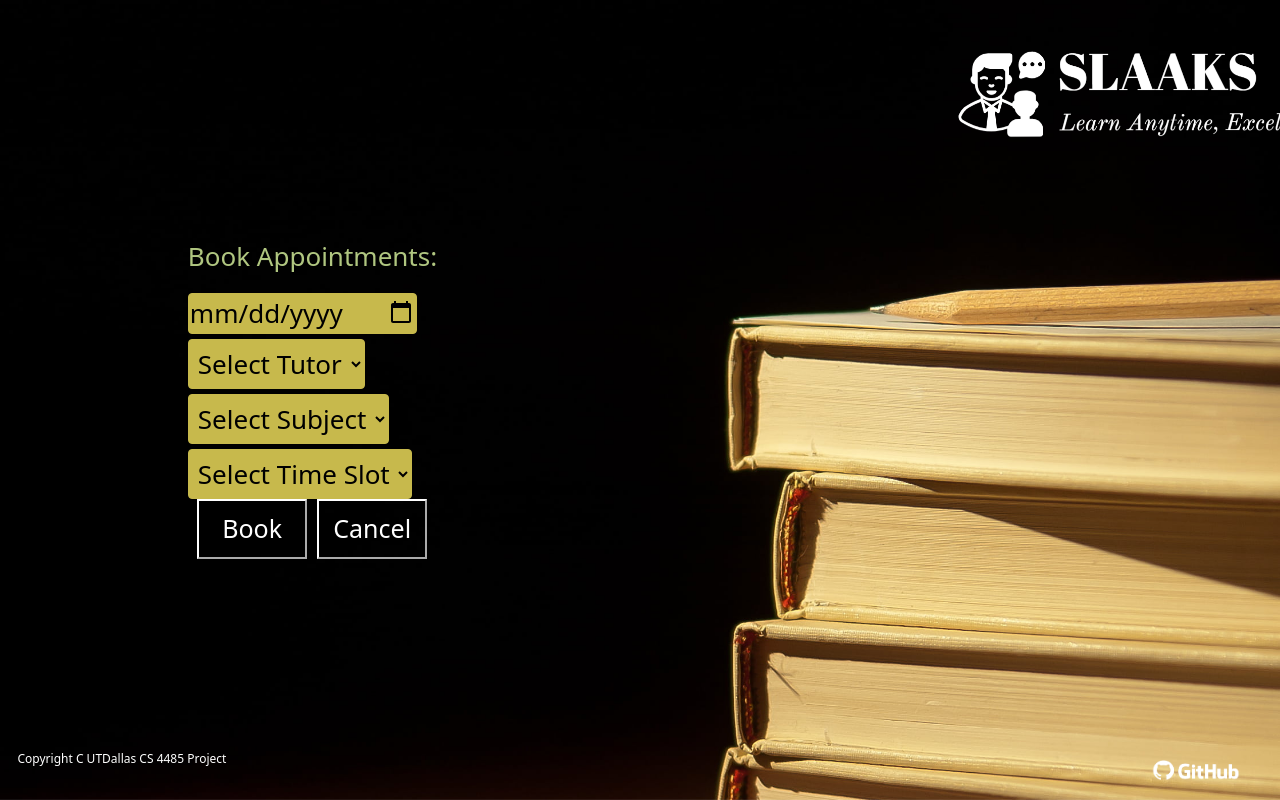
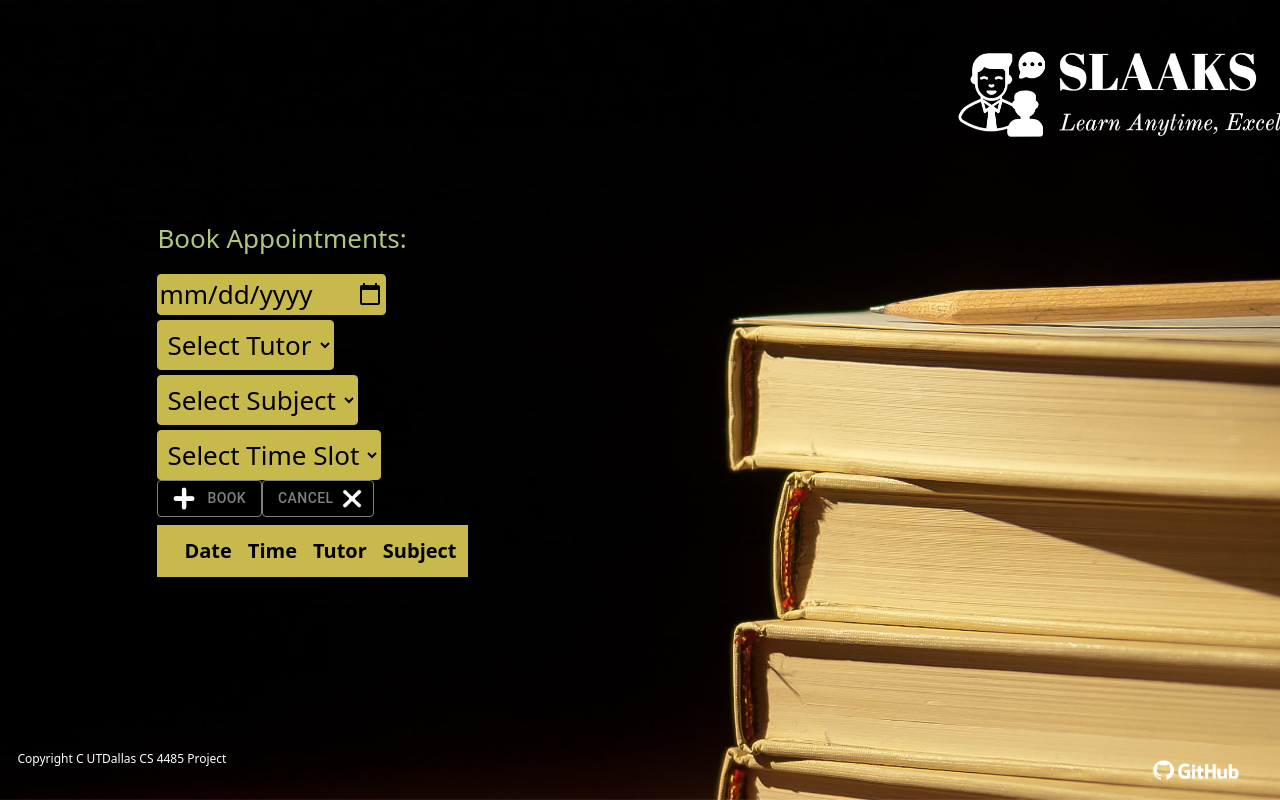
Before and after one commit to shrijxn/CS4485project, a React (Create React App) app: page /StudentMySchedule in a window 1280 px wide. Built offline with nearby package versions, Linux system fonts and the light colour scheme.

Commit message:
Update StudentMySchedule.js

```diff
--- a/src/components/StudentMySchedule.js
+++ b/src/components/StudentMySchedule.js
@@ -1,6 +1,10 @@
 // StudentMySchedule.js
 
 import React, { useState, useEffect } from "react";
+import Button from "@mui/material/Button";
+import { createTheme } from "@mui/system";
+import BookImage from "../logo/add.png";
+import CancelImage from "../logo/remove.png";
 
 const initialTimeSlots = [
   { value: "12am-1am", label: "12am-1am" },
@@ -28,6 +32,17 @@ const initialTimeSlots = [
   { value: "10pm-11pm", label: "10pm-11pm" },
   { value: "11pm-12am", label: "11pm-12am" },
 ];
+
+const defaultTheme = createTheme({
+  palette: {
+    primary: {
+      main: "#c7b94c",
+    },
+    secondary: {
+      main: "#afc782",
+    },
+  },
+});
 
 function StudentMySchedule() {
   const [selectedDate, setSelectedDate] = useState("");
@@ -90,21 +105,42 @@ function StudentMySchedule() {
     );
   };
 
-  const getTimeSlotStatus = (timeValue, date) => {
+  const getTimeSlotStatus = (timeValue, date, tutor) => {
     const appointmentForSlot = appointments.find(
       (appointment) =>
-        appointment.time === timeValue && appointment.date === date
+        appointment.time === timeValue &&
+        appointment.date === date &&
+        appointment.student === tutor
     );
     return appointmentForSlot
       ? { active: false, label: ` (booked)` }
       : { active: true, label: "" };
   };
 
+  const buttonStyle = (isActive) => ({
+    color: isActive ? "white" : "gray",
+    borderColor: isActive ? "white" : "gray",
+    mb: 1,
+    "&:hover": isActive && {
+      backgroundColor: defaultTheme.palette.secondary.main,
+      borderColor: defaultTheme.palette.secondary.main,
+    },
+    "&.Mui-disabled": {
+      color: "gray",
+      borderColor: "gray",
+    },
+  });
+
   return (
-    <div className="tutor-calendar" style={{ marginRight: "650px" }}>
-      <h2 className="header2-animated-text" style={{ textDecoration: "none" }}>
+    <div>
+      <div style={{ marginRight: "650px" }}>
+        <h2
+          className="header2-animated-text"
+          style={{ textDecoration: "none" }}
+        >
           Book Appointments:
         </h2>
+      </div>
       <div className="calendar">
         <input
           type="date"
@@ -158,7 +194,8 @@ function StudentMySchedule() {
           {initialTimeSlots.map((time) => {
             const { active, label } = getTimeSlotStatus(
               time.value,
-              selectedDate
+              selectedDate,
+              selectedStudent
             );
             return (
               <option key={time.value} value={time.value} disabled={!active}>
@@ -169,34 +206,68 @@ function StudentMySchedule() {
         </select>
       </div>
 
-      <div className="appointment-list">
+      <div className="buttons2">
+        <Button
+          startIcon={
+            <img
+              src={BookImage}
+              alt="Book"
+              style={{ width: "30px", height: "25px" }}
+            />
+          }
+          variant="outlined"
+          onClick={bookAppointment}
+          disabled={!isBookButtonActive}
+          sx={buttonStyle(isBookButtonActive)}
+        >
+          Book
+        </Button>
+        <Button
+          endIcon={
+            <img
+              src={CancelImage}
+              alt="Cancel"
+              style={{ width: "20px", height: "20px" }}
+            />
+          }
+          variant="outlined"
+          onClick={cancelAppointment}
+          disabled={!isCancelButtonActive}
+          sx={buttonStyle(isCancelButtonActive)}
+        >
+          Cancel
+        </Button>
+      </div>
+
+      <div style={{ marginRight: "650px" }}>
+        <table>
+          <thead>
+            <tr>
+              <th></th>
+              <th>Date</th>
+              <th>Time</th>
+              <th>Tutor</th>
+              <th>Subject</th>
+            </tr>
+          </thead>
+          <tbody>
             {appointments.map((appointment, index) => (
-          <div key={index}>
+              <tr key={index}>
+                <td>
                   <input
                     type="checkbox"
                     onChange={() => handleSelectForCancellation(index)}
                     checked={appointment.selectedForCancellation}
                   />
-            {`${appointment.date} - ${appointment.time} - ${appointment.student} - ${appointment.subject}`}
-          </div>
+                </td>
+                <td>{appointment.date}</td>
+                <td>{appointment.time}</td>
+                <td>{appointment.student}</td>
+                <td>{appointment.subject}</td>
+              </tr>
             ))}
-      </div>
-
-      <div>
-        <button
-          onClick={bookAppointment}
-          disabled={!isBookButtonActive}
-          className="buttons"
-        >
-          Book
-        </button>
-        <button
-          onClick={cancelAppointment}
-          disabled={!isCancelButtonActive}
-          className="buttons"
-        >
-          Cancel
-        </button>
+          </tbody>
+        </table>
       </div>
     </div>
   );
```
Lines whose indentation alone changed are shown as unchanged.
